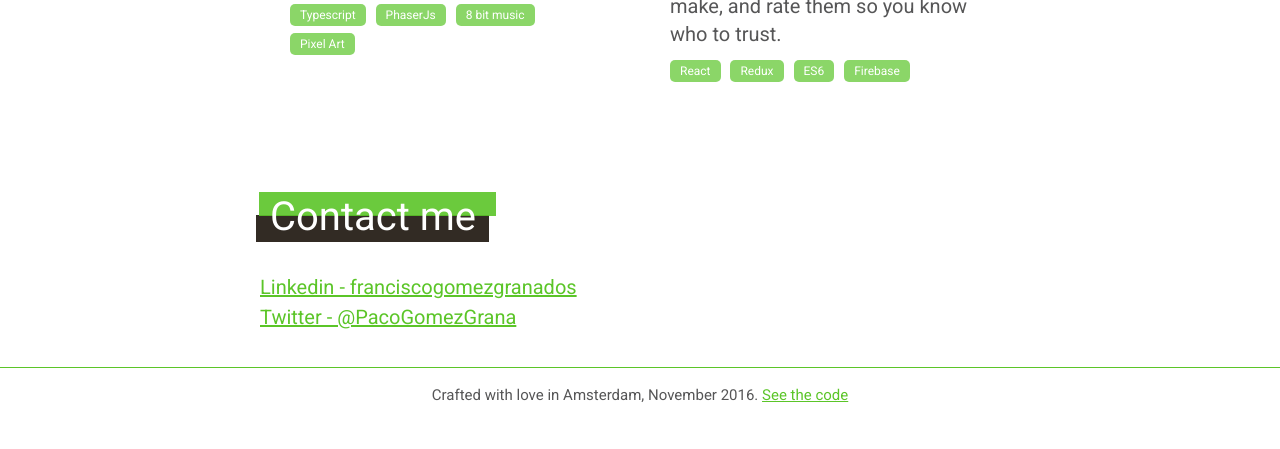
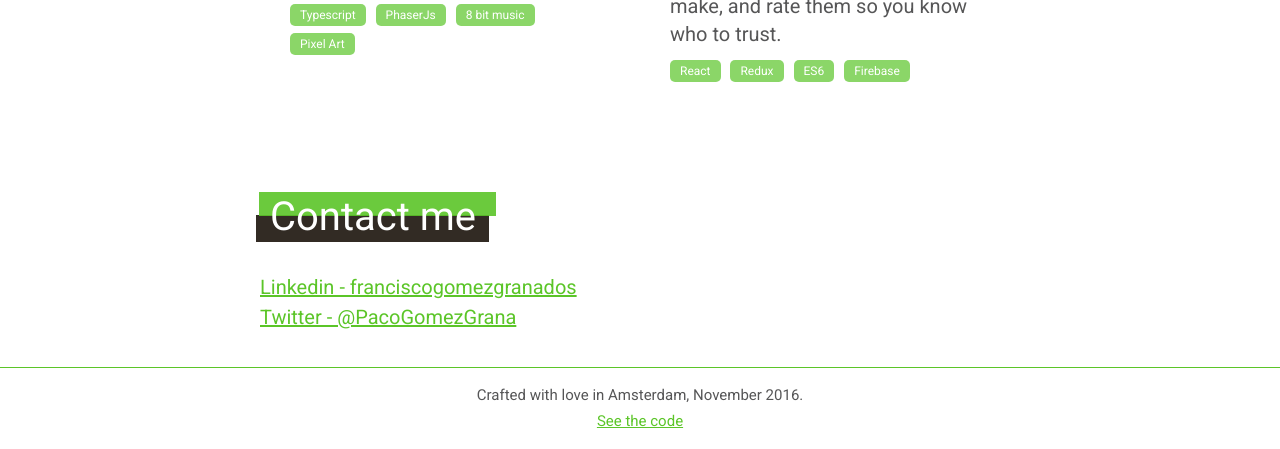
Before and after one commit to pacog/portfolio, a website built with webpack: page src/index.html in a window 1280 px wide. Shown: the part 1849-2298 px from the top of the page. Before the commit the page ends 2272 px from the top, so only its background shows below. Built offline with nearby package versions, Linux system fonts and the light colour scheme.

Commit message:
Fix for footer

```diff
--- a/src/index.html
+++ b/src/index.html
@@ -136,7 +136,7 @@
     </div>
 
     <footer>
-      Crafted with love in Amsterdam, November 2016.
+      <p>Crafted with love in Amsterdam, November 2016.</p>
       <a href='https://github.com/pacog/portfolio' target='_BLANK'>See the code</a>
     </footer>
 
--- a/src/styles/main.scss
+++ b/src/styles/main.scss
@@ -243,4 +243,8 @@ footer {
   padding: 20px;
   margin-top: 40px;
   border-top: 1px solid $alt-color;
+
+  p {
+    margin-bottom: 0.75em;
+  }
 }
```
